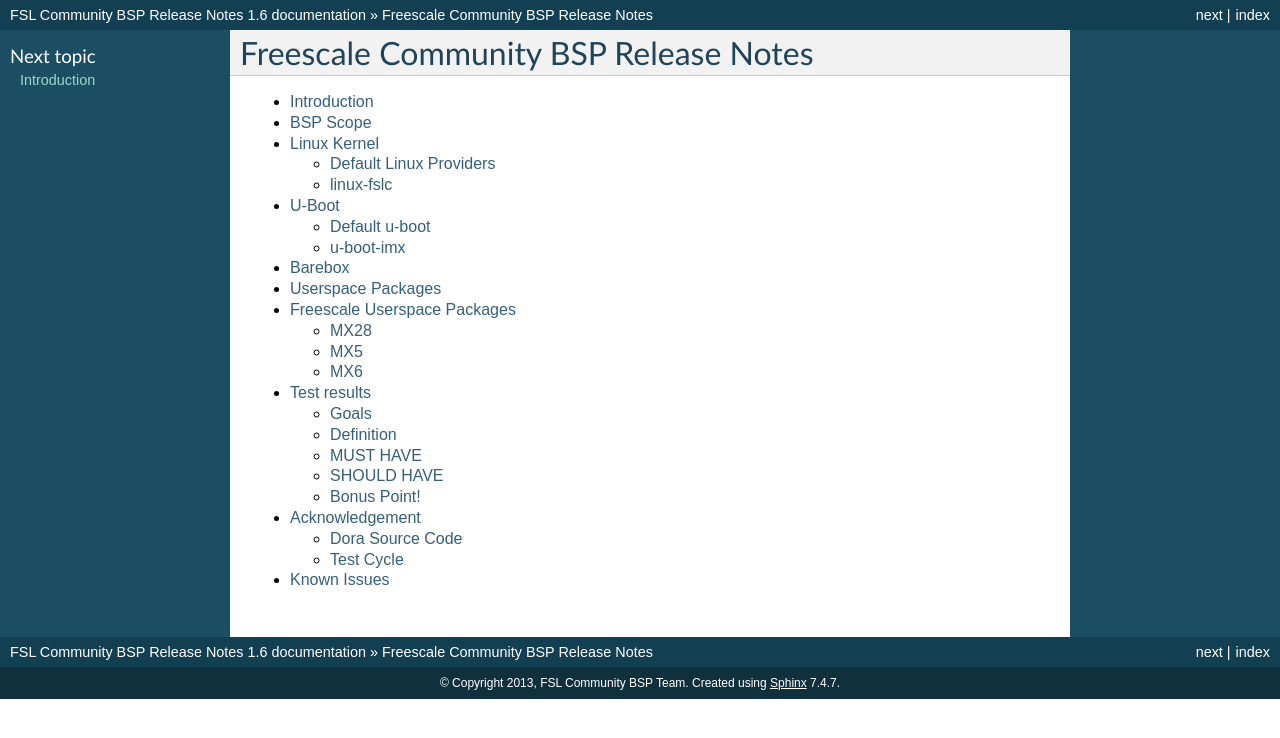
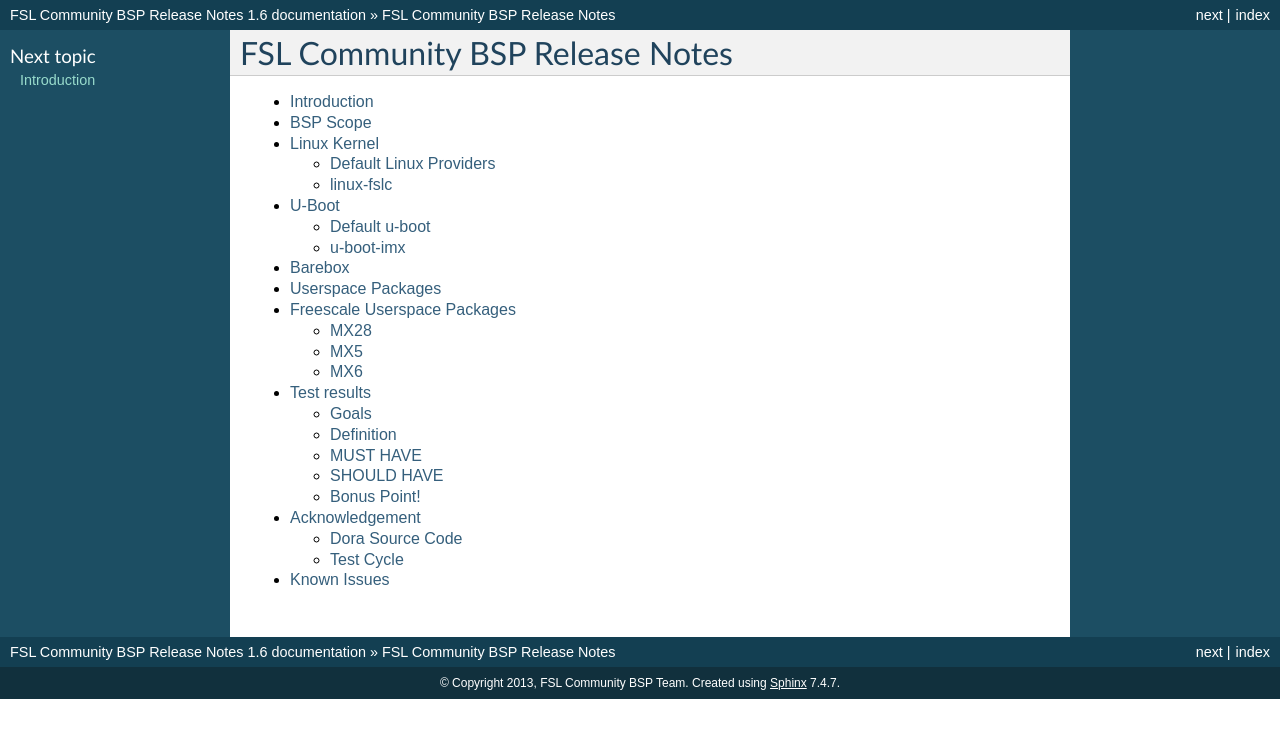
Before and after one commit to Freescale/Documentation, a Sphinx documentation site: the page built from release-notes/source/index.rst, in a window 1280 px wide. Shown: the top 738 px of the page. Built offline with Sphinx 7.4.7, drawn with Linux system fonts in a browser that asks for light colours.

Commit message:
s/Freescale/FSL/
Signed-off-by: Otavio Salvador <otavio@ossystems.com.br>

```diff
--- a/release-notes/source/index.rst
+++ b/release-notes/source/index.rst
@@ -1,9 +1,9 @@
-.. Freescale Community BSP Release Notes master file, created by
+.. FSL Community BSP Release Notes master file, created by
    sphinx-quickstart on Mon Apr 15 11:52:33 2013.
    You can adapt this file completely to your liking, but it should at least
    contain the root `toctree` directive.
 
-Freescale Community BSP Release Notes
+FSL Community BSP Release Notes
 =====================================
 
 .. Contents:
--- a/release-notes/source/introduction.rst
+++ b/release-notes/source/introduction.rst
@@ -1,6 +1,6 @@
 Introduction
 ============
 
-This document has the release notes of the Freescale Community BSP |release|
+This document has the release notes of the FSL Community BSP |release|
 which is a communty effort to improve Freescale's
 processors support in OpenEmbedded and Yocto.
```
